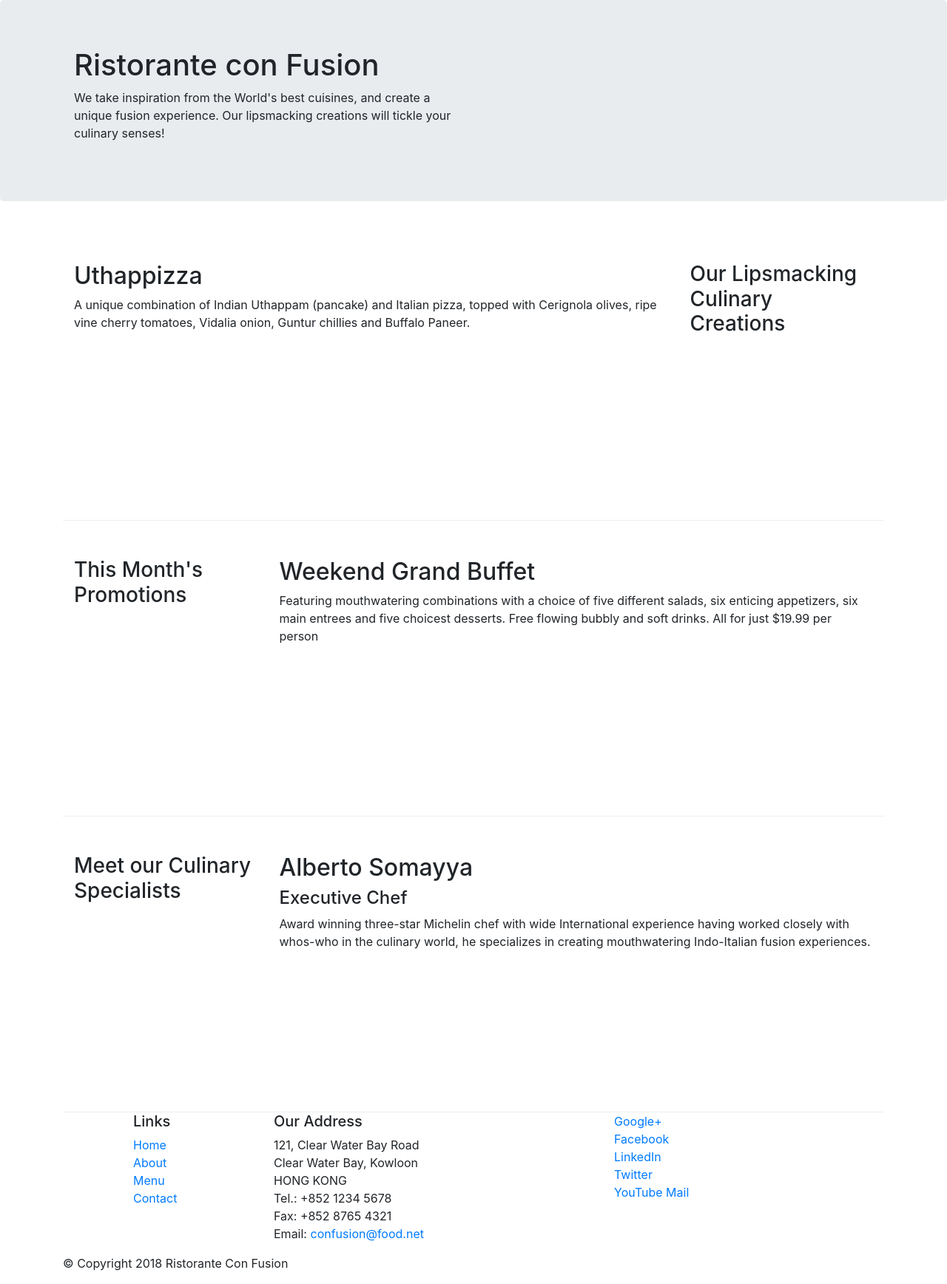
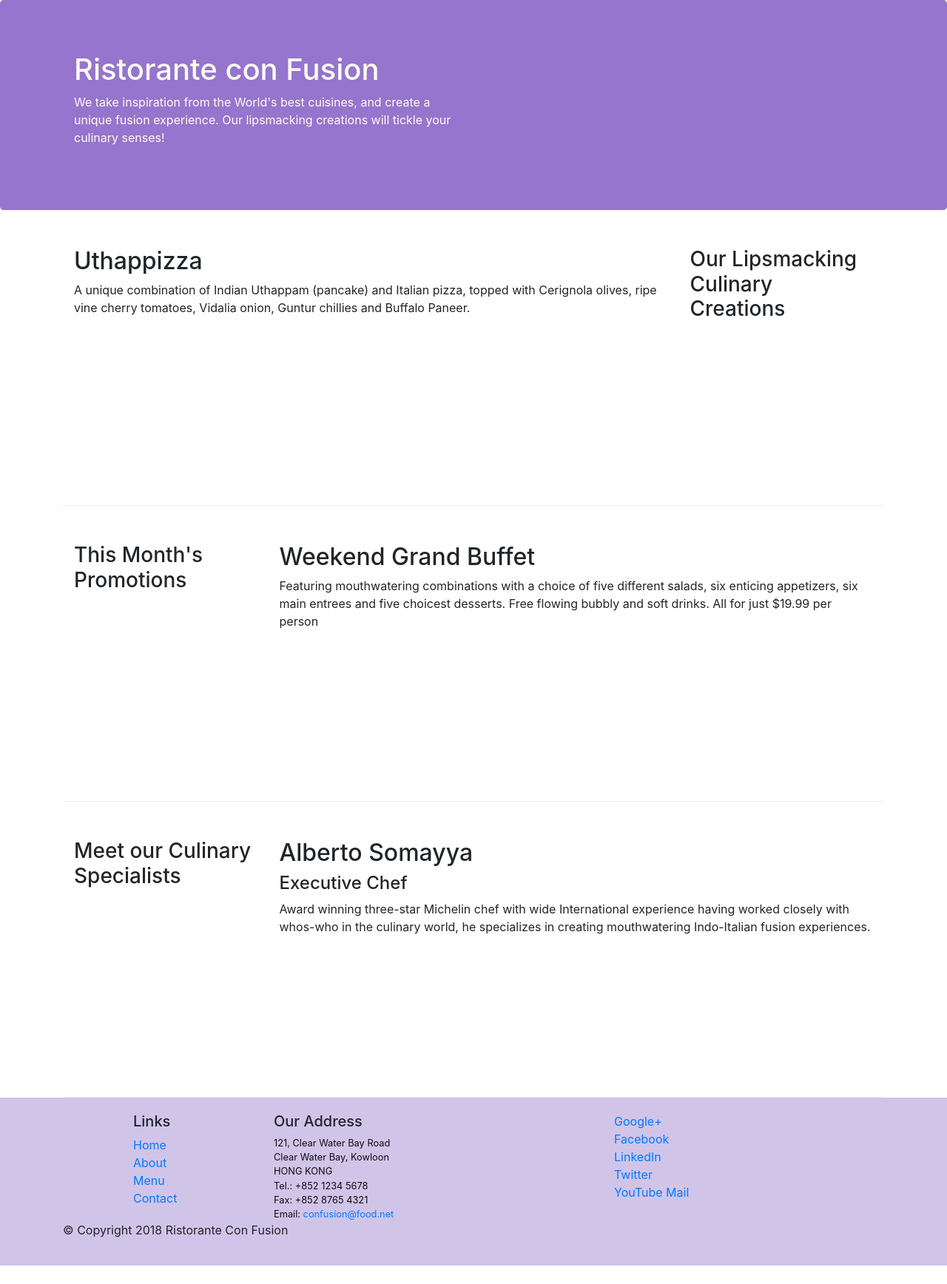
Before and after one commit to Shrey-Tyagi/git-Bootstrap-, a website: page bootstrap4/confusion/index.html in a window 1280 px wide. Shown: the whole page at 74% size. After the commit the page ends 1711 px from the top, so only its background shows below. Drawn offline with nearby package versions, Linux system fonts and the light colour scheme.

Commit message:
Bootstrap Grid Part 0001

```diff
--- a/bootstrap4/confusion/css/styles.css
+++ b/bootstrap4/confusion/css/styles.css
@@ -15,3 +15,15 @@
     margin:0px auto;
     padding: 20px 0px 20px 0px;
 }
+.jumbotron {
+    padding:70px 30px 70px 30px;
+    margin:0px auto;
+    background: #9575CD ;
+    color:floralwhite;
+}
+
+address{
+    font-size:80%;
+    margin:0px;
+    color:#0f0f0f;
+}
--- a/bootstrap4/confusion/index.html
+++ b/bootstrap4/confusion/index.html
@@ -61,7 +61,7 @@
         </div>
     </div>
 
-    <footer >
+    <footer class="footer" >
         <div class="container">
             <div class ="row">
                 <div  class="col-4 offset-1 col-sm-2">
```
